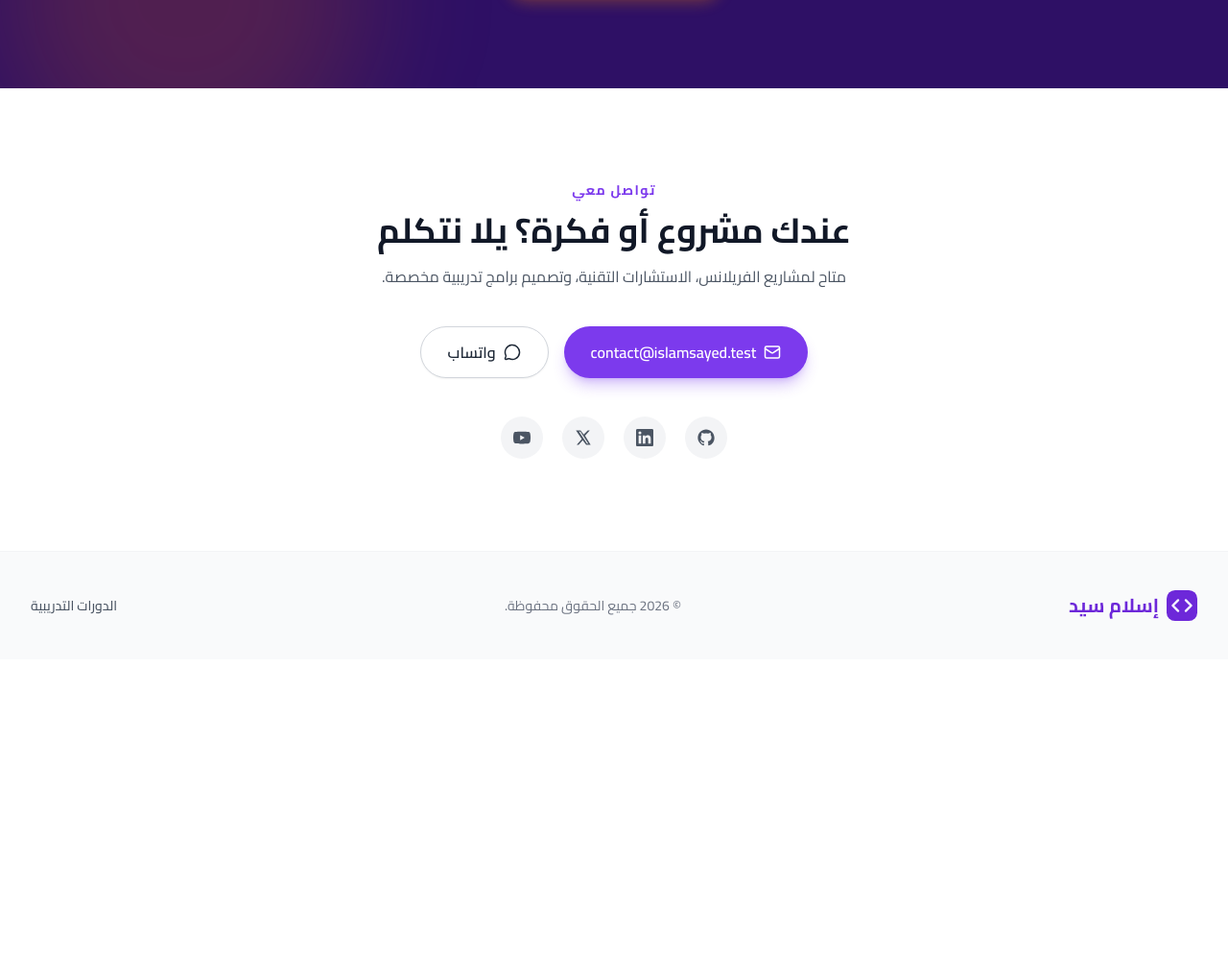
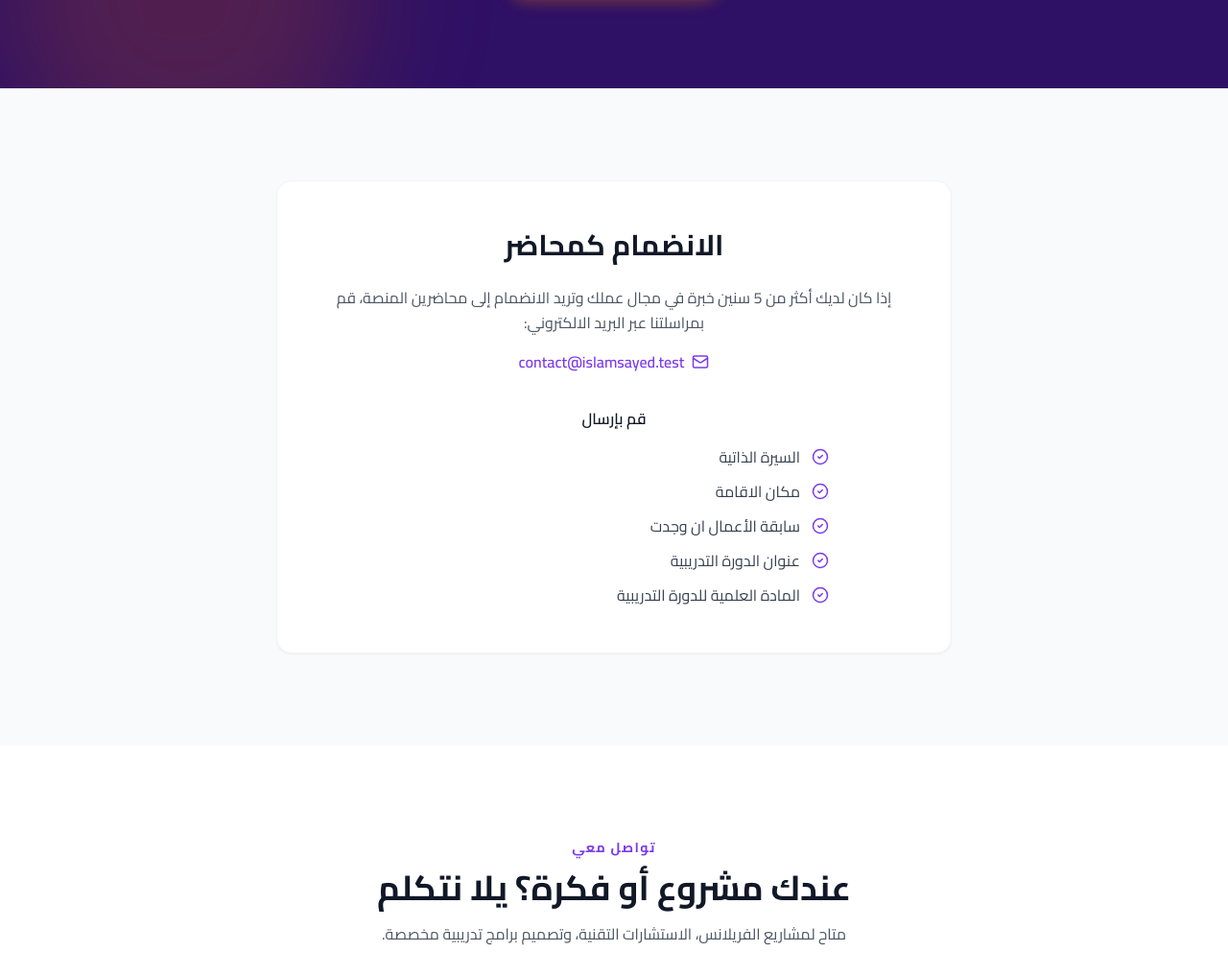
Before and after one commit to islamel-sayed96/islam-portfolio, a Laravel app: page / in a window 1280 px wide. Shown: the part 3088-4105 px from the top of the page at 96% size. Before the commit the page ends 3735 px from the top, so only its background shows below. Run offline with Laravel 12, Linux system fonts and the light colour scheme; style sheets or scripts are compiled from the project's sources; some libraries are stand-ins or nearby versions.

Commit message:
Add instructor-application section
New section (placed between the courses teaser and contact) inviting
experienced professionals to apply as instructors, matching a
reference design: a short pitch, a contact email, and the list of
required items (CV, place of residence, prior work if any, course
title, and the course's scientific material). Content lives in
Data/portfolio.js alongside the rest of the editable copy — the email
reuses the existing placeholder until the real contact details are
ready.

Co-Authored-By: Claude Sonnet 5 <noreply@anthropic.com>
Claude-Session: https://claude.ai/code/session_01MuxypKkpY66Xn2k3kRNhjG

```diff
--- /dev/null
+++ b/resources/js/Components/Portfolio/InstructorApplication.jsx
@@ -0,0 +1,55 @@
+import { motion } from 'framer-motion';
+import { CheckCircle2, Mail } from 'lucide-react';
+import { instructorApplication, profile } from '@/Data/portfolio';
+
+export default function InstructorApplication() {
+    return (
+        <section className="bg-gray-50 py-24 dark:bg-gray-950">
+            <div className="mx-auto max-w-3xl px-4 sm:px-6 lg:px-8">
+                <motion.div
+                    initial={{ opacity: 0, y: 16 }}
+                    whileInView={{ opacity: 1, y: 0 }}
+                    viewport={{ once: true }}
+                    className="rounded-2xl border border-gray-100 bg-white p-8 shadow-sm dark:border-gray-800 dark:bg-gray-900 sm:p-12"
+                >
+                    <h2 className="text-center text-2xl font-extrabold text-gray-900 dark:text-white sm:text-3xl">
+                        {instructorApplication.heading}
+                    </h2>
+
+                    <p className="mt-6 text-center leading-relaxed text-gray-600 dark:text-gray-300">
+                        {instructorApplication.description}
+                    </p>
+
+                    <div className="mt-4 text-center">
+                        <a
+                            href={`mailto:${profile.email}`}
+                            className="inline-flex items-center gap-2 font-semibold text-brand-600 hover:text-brand-500 dark:text-brand-300"
+                        >
+                            <Mail size={18} />
+                            {profile.email}
+                        </a>
+                    </div>
+
+                    <p className="mt-8 text-center font-semibold text-gray-900 dark:text-white">
+                        قم بإرسال
+                    </p>
+
+                    <ul className="mx-auto mt-4 max-w-md space-y-3">
+                        {instructorApplication.requirements.map((item) => (
+                            <li
+                                key={item}
+                                className="flex items-center gap-3 text-gray-700 dark:text-gray-300"
+                            >
+                                <CheckCircle2
+                                    size={18}
+                                    className="shrink-0 text-brand-600 dark:text-brand-300"
+                                />
+                                {item}
+                            </li>
+                        ))}
+                    </ul>
+                </motion.div>
+            </div>
+        </section>
+    );
+}
--- a/resources/js/Data/portfolio.js
+++ b/resources/js/Data/portfolio.js
@@ -92,6 +92,19 @@ export const projects = [
     },
 ];
 
+export const instructorApplication = {
+    heading: 'الانضمام كمحاضر',
+    description:
+        'إذا كان لديك أكثر من 5 سنين خبرة في مجال عملك وتريد الانضمام إلى محاضرين المنصة، قم بمراسلتنا عبر البريد الالكتروني:',
+    requirements: [
+        'السيرة الذاتية',
+        'مكان الاقامة',
+        'سابقة الأعمال ان وجدت',
+        'عنوان الدورة التدريبية',
+        'المادة العلمية للدورة التدريبية',
+    ],
+};
+
 export const subjects = [
     {
         title: 'HTML & CSS للمبتدئين',
--- a/resources/js/Pages/Welcome.jsx
+++ b/resources/js/Pages/Welcome.jsx
@@ -1,6 +1,7 @@
 import Contact from '@/Components/Portfolio/Contact';
 import CoursesTeaser from '@/Components/Portfolio/CoursesTeaser';
 import Hero from '@/Components/Portfolio/Hero';
+import InstructorApplication from '@/Components/Portfolio/InstructorApplication';
 import PortfolioFooter from '@/Components/Portfolio/PortfolioFooter';
 import PortfolioNav from '@/Components/Portfolio/PortfolioNav';
 import Projects from '@/Components/Portfolio/Projects';
@@ -23,6 +24,7 @@ export default function Welcome() {
                 <Skills />
                 <Projects />
                 <CoursesTeaser />
+                <InstructorApplication />
                 <Contact />
                 <PortfolioFooter />
             </div>
```
